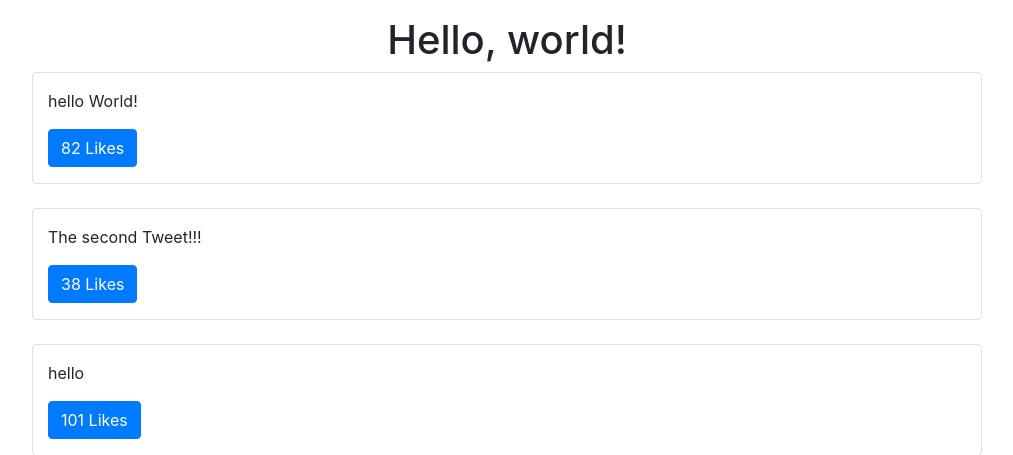
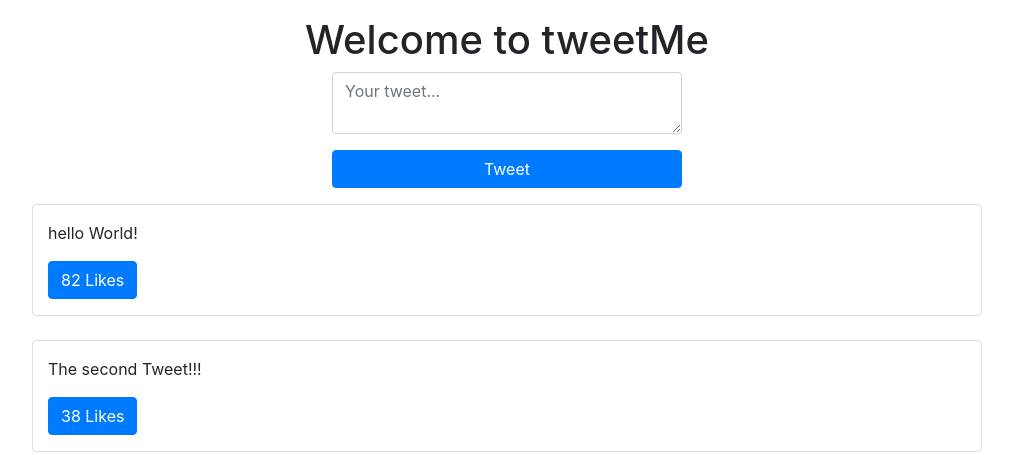
Before and after one commit to rodolfofrainer/twitterLikeApp, a Django app: page / in a window 1280 px wide. Shown: the part 56-511 px from the top of the page, without its empty margins (133-1146 px from the left). Run offline with Django 4.2, Linux system fonts and the light colour scheme; data comes from the database, SQL or seed files in the repository; both versions use the stored data as it was after the commit; data that the repository does not hold is empty.

Commit message:
create tweet submit form on home page

```diff
--- a/tweetme/settings.py
+++ b/tweetme/settings.py
@@ -26,7 +26,7 @@ SECRET_KEY = 'django-insecure-5!hv7zmy(8+uew9*=+#2525j&6+7o2t9mhfc!$n6%(zo%q)=qu
 # SECURITY WARNING: don't run with debug turned on in production!
 DEBUG = True
 
-ALLOWED_HOSTS = []
+ALLOWED_HOSTS = ['127.0.0.1']
 
 
 # Application definition
--- a/tweets/templates/tweets/home.html
+++ b/tweets/templates/tweets/home.html
@@ -2,7 +2,16 @@
 {% block content %}
 <div class='row text-center'>
   <div class='col'>
-    <h1>Hello, world!</h1>
+    <h1>Welcome to tweetMe</h1>
+  </div>
+</div>
+
+<div class='row'>
+  <div class='col-md-4 mx-auto col-10 mb-3'>
+    <form class='form' method='POST' action='tweets/create-tweet/'> {% csrf_token %}
+      <input type='hidden' value='/' name='next'/>
+      <textarea class='form-control' name='content' placeholder='Your tweet...'></textarea>
+      <button class='btn btn-primary btn-block mt-3' type='submit'>Tweet</button>
   </div>
 </div>
 
--- a/tweets/views.py
+++ b/tweets/views.py
@@ -1,5 +1,7 @@
-from django.shortcuts import render
-from django.http import HttpResponse,Http404, JsonResponse
+from django.shortcuts import render, redirect
+from django.http import JsonResponse
+from django.utils.http import url_has_allowed_host_and_scheme
+from django.conf import settings
 
 import random
 
@@ -7,15 +9,20 @@ from .models import TweetsModel
 
 from .forms import TweetsForm
 
+ALLOWED_HOSTS = settings.ALLOWED_HOSTS
+
 # Create your views here.
 def home_view(request, *args, **kwargs):
     return render(request, 'tweets/home.html', context={}, status=200)
 
 def tweet_create_view(request, *args, **kwargs):
     form = TweetsForm(request.POST or None)
+    next_url = request.POST.get("next") or None
     if form.is_valid():
         obj=form.save(commit=False)
         obj.save()
+        if next_url != None and url_has_allowed_host_and_scheme(next_url, ALLOWED_HOSTS):
+            return redirect(next_url)
         form = TweetsForm()
     context = {'form': form}
     return render(request, 'tweets/form.html', context=context, status=200)
```
Also changed, not shown: db.sqlite3.
